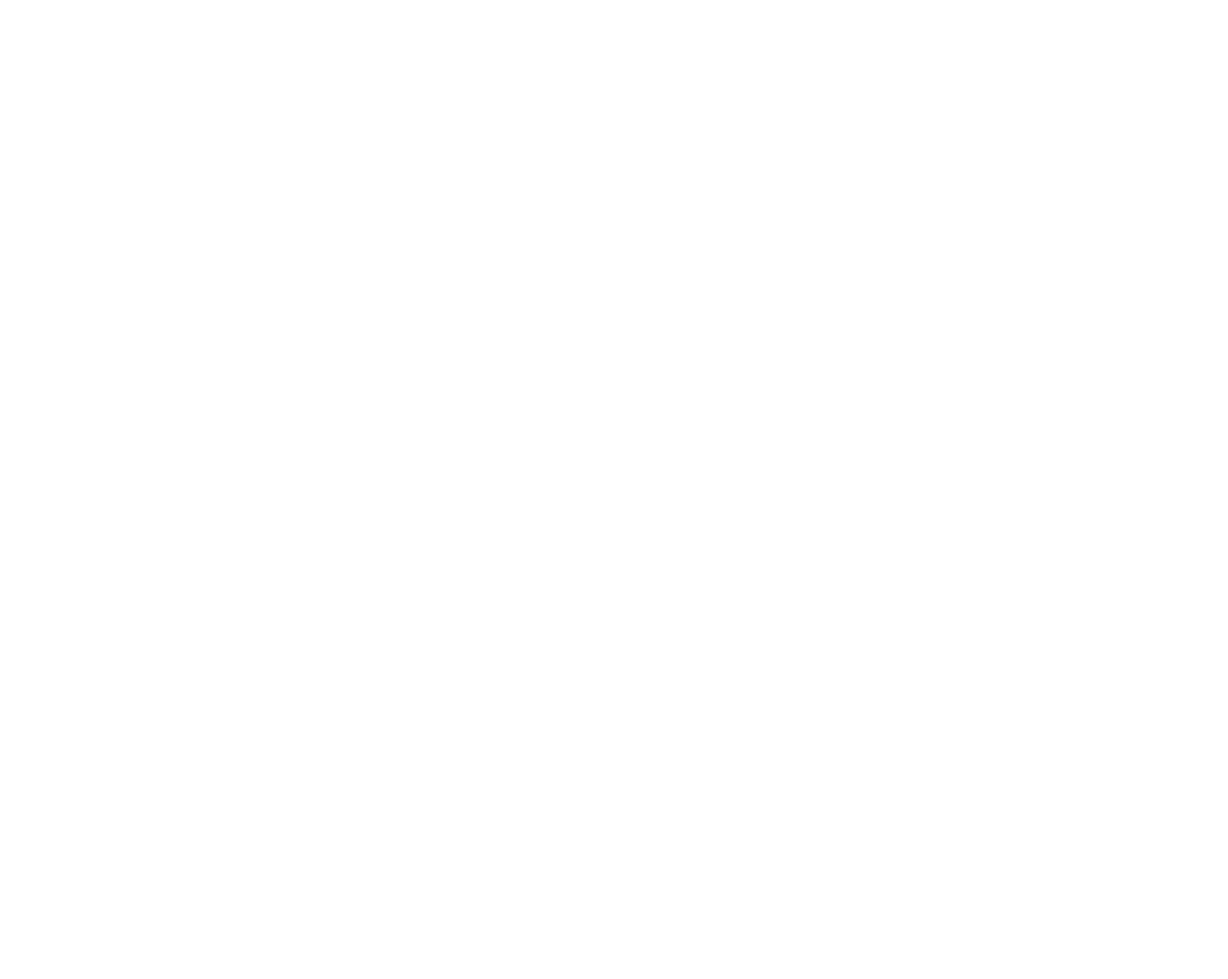
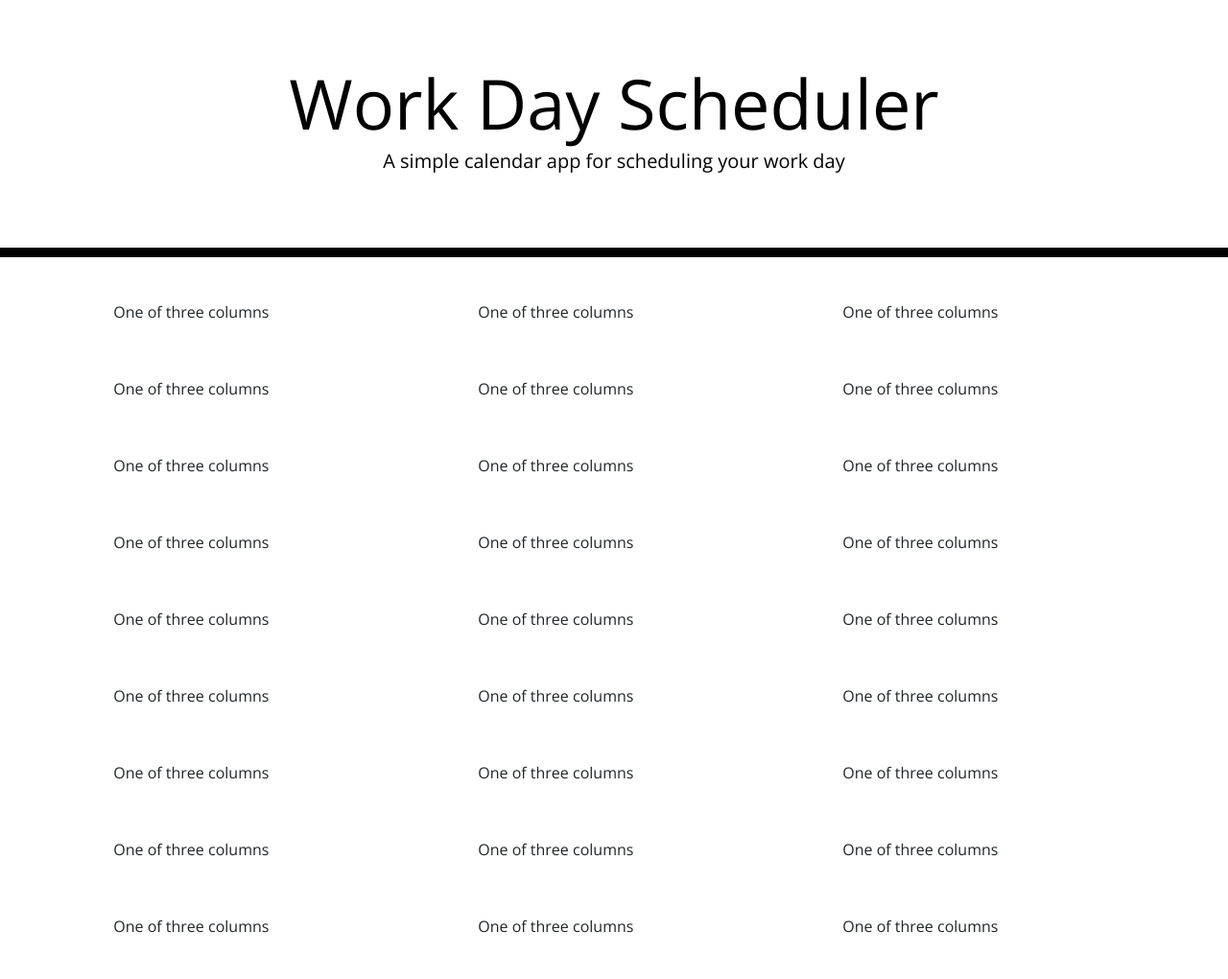
Before and after one commit to joeluca24/day-planner-js, a plain HTML site: page index.html in a window 1280 px wide. Shown: the whole page at 96% size. Before the commit the page ends 800 px from the top, so only its background shows below. Drawn offline with nearby package versions, Linux system fonts and the light colour scheme.

Commit message:
added colloms with bootstrap grid

```diff
--- a/index.html
+++ b/index.html
@@ -1,11 +1,147 @@
 <!DOCTYPE html>
 <html lang="en">
+
 <head>
-    <meta charset="UTF-8">
-    <meta name="viewport" content="width=device-width, initial-scale=1.0">
-    <title>Day planner</title>
+  <meta charset="UTF-8" />
+  <meta name="viewport" content="width=device-width, initial-scale=1.0" />
+  <meta http-equiv="X-UA-Compatible" content="ie=edge" />
+  <link rel="stylesheet" href="https://stackpath.bootstrapcdn.com/bootstrap/4.3.1/css/bootstrap.min.css" />
+  <link rel="stylesheet" href="https://use.fontawesome.com/releases/v5.8.1/css/all.css"
+    integrity="sha384-50oBUHEmvpQ+1lW4y57PTFmhCaXp0ML5d60M1M7uH2+nqUivzIebhndOJK28anvf" crossorigin="anonymous" />
+  <link href="https://fonts.googleapis.com/css?family=Open+Sans&display=swap" rel="stylesheet" />
+  <link rel="stylesheet" href="style.css" />
+  <title>Work Day Scheduler</title>
 </head>
+
 <body>
+  <header class="jumbotron">
+    <h1 class="display-3">Work Day Scheduler</h1>
+    <p class="lead">A simple calendar app for scheduling your work day</p>
+    <p id="currentDay" class="lead"></p>
+  </header>
+  <div class="container">
+    <div class="row">
+      <div class="col-sm">
+        One of three columns
+      </div>
+      <div class="col-sm">
+        One of three columns
+      </div>
+      <div class="col-sm">
+        One of three columns
+      </div>
+    </div>
+  </div>
+  <div class="container">
+    <div class="row">
+      <div class="col-sm">
+        One of three columns
+      </div>
+      <div class="col-sm">
+        One of three columns
+      </div>
+      <div class="col-sm">
+        One of three columns
+      </div>
+    </div>
+  </div>
+  <div class="container">
+    <div class="row">
+      <div class="col-sm">
+        One of three columns
+      </div>
+      <div class="col-sm">
+        One of three columns
+      </div>
+      <div class="col-sm">
+        One of three columns
+      </div>
+    </div>
+  </div>
+  <div class="container">
+    <div class="row">
+      <div class="col-sm">
+        One of three columns
+      </div>
+      <div class="col-sm">
+        One of three columns
+      </div>
+      <div class="col-sm">
+        One of three columns
+      </div>
+    </div>
+  </div>
+  <div class="container">
+    <div class="row">
+      <div class="col-sm">
+        One of three columns
+      </div>
+      <div class="col-sm">
+        One of three columns
+      </div>
+      <div class="col-sm">
+        One of three columns
+      </div>
+    </div>
+  </div>
+  <div class="container">
+    <div class="row">
+      <div class="col-sm">
+        One of three columns
+      </div>
+      <div class="col-sm">
+        One of three columns
+      </div>
+      <div class="col-sm">
+        One of three columns
+      </div>
+    </div>
+  </div>
+  <div class="container">
+    <div class="row">
+      <div class="col-sm">
+        One of three columns
+      </div>
+      <div class="col-sm">
+        One of three columns
+      </div>
+      <div class="col-sm">
+        One of three columns
+      </div>
+    </div>
+  </div>
+  <div class="container">
+    <div class="row">
+      <div class="col-sm">
+        One of three columns
+      </div>
+      <div class="col-sm">
+        One of three columns
+      </div>
+      <div class="col-sm">
+        One of three columns
+      </div>
+    </div>
+  </div>
+  <div class="container">
+    <div class="row">
+      <div class="col-sm">
+        One of three columns
+      </div>
+      <div class="col-sm">
+        One of three columns
+      </div>
+      <div class="col-sm">
+        One of three columns
+      </div>
+    </div>
+  </div>
 
+  <!-- Timeblocks go here -->
+  </div>
+
+  <script src="https://code.jquery.com/jquery-3.4.1.min.js"></script>
+  <script src="https://cdnjs.cloudflare.com/ajax/libs/moment.js/2.24.0/moment.min.js"></script>
 </body>
+
 </html>
--- a/main.js
+++ b/main.js
@@ -0,0 +1,2 @@
+moment().format('MMMM Dao YYYY, h:mm:ss ');
+moment().subtract(10, 'days').calendar();
--- a/style.css
+++ b/style.css
@@ -0,0 +1,71 @@
+body {
+  font-family: 'Open Sans', sans-serif;
+  font-size: 16px;
+  line-height: 1;
+}
+
+textarea {
+  background: transparent;
+  border: none;
+  resize: none;
+  color: #000000;
+  border-left: 1px solid black;
+  padding: 10px;
+}
+
+.jumbotron {
+  text-align: center;
+  background-color: transparent;
+  color: black;
+  border-radius: 0;
+  border-bottom: 10px solid black;
+}
+
+.description{
+  white-space: pre-wrap;
+}
+
+.time-block{
+  text-align: center;
+  border-radius: 15px;
+}
+
+.row {
+  white-space: pre-wrap;
+  height: 80px;
+  border-top: 1px solid white;;
+}
+
+.hour {
+  background-color: #ffffff;
+  color: #000000;
+  border-top: 1px dashed #000000;
+}
+
+.past {
+  background-color: #d3d3d3;
+  color: white;
+}
+
+.present {
+  background-color: #ff6961;
+  color: white;
+}
+
+.future {
+  background-color: #77dd77;
+  color: white;
+}
+
+.saveBtn {
+  border-left: 1px solid black;
+  border-top-right-radius: 15px;
+  border-bottom-right-radius: 15px;
+  background-color: #06AED5;
+  color: white;
+}
+
+.saveBtn i:hover {
+  font-size: 20px;
+  transition: all .3s ease-in-out;
+}
```
